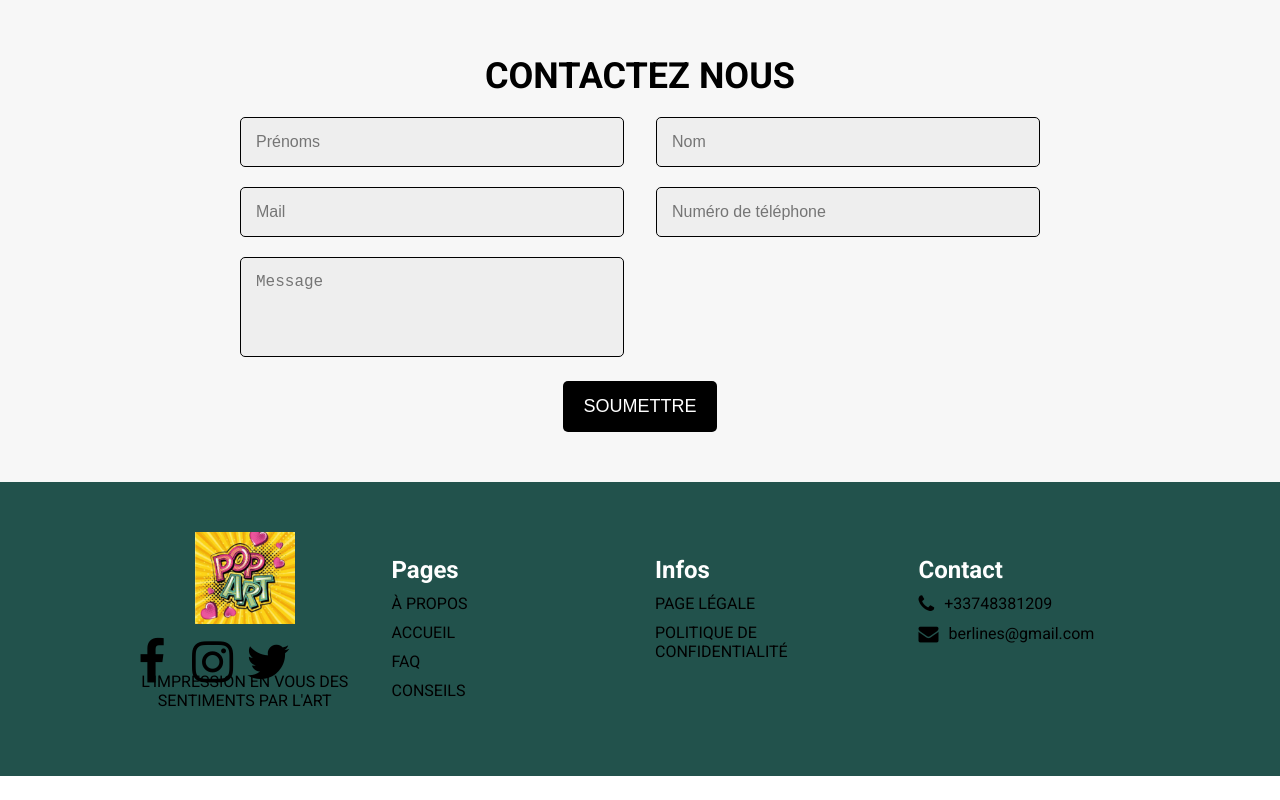
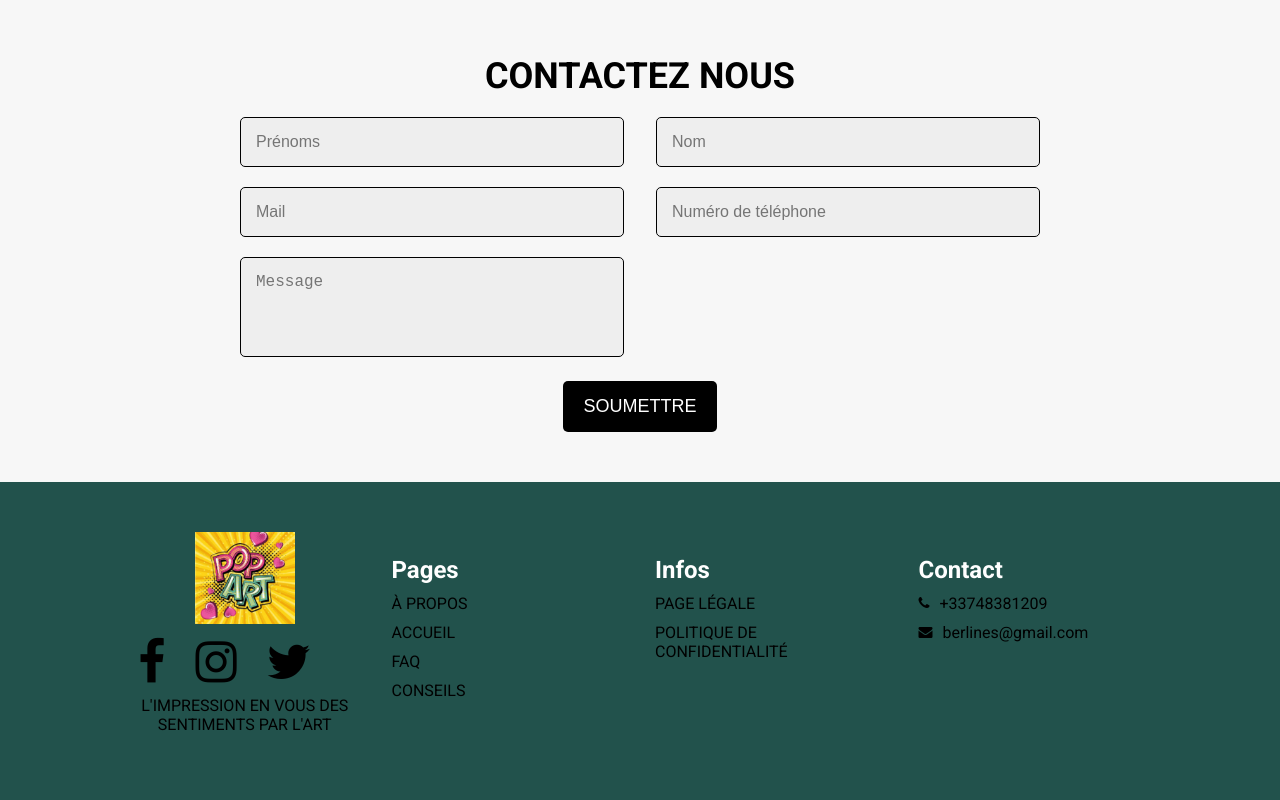
Before and after one commit to Bmahoumba/Bmahoumba.github.io, a plain HTML site: page index.html in a window 1280 px wide. Shown: the part 3342-4142 px from the top of the page. Before the commit the page ends 4118 px from the top, so only its background shows below. Drawn offline with Linux system fonts and the light colour scheme.

Commit message:
Update styles.css

```diff
--- a/styles.css
+++ b/styles.css
@@ -244,8 +244,7 @@ footer {
     margin: 0 10px;
     display: inline-block;
     color: black;
-    width:24px;
-    height:24px;
+
 }
 
 .footer-section h3 {
@@ -273,7 +272,7 @@ footer {
 
 .footer-section ul li a i {
     margin-right: 10px;
-    font-size: 20px;
+    font-size: 14px;
 }
 
 .footer-section p {
```
